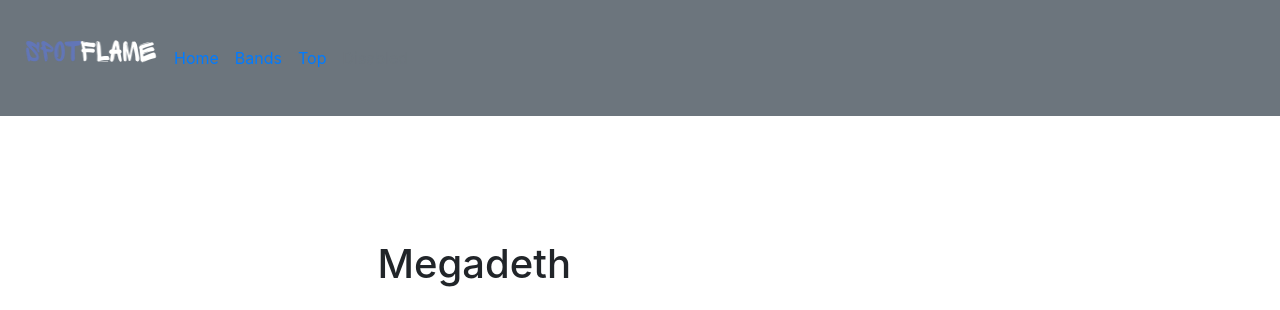
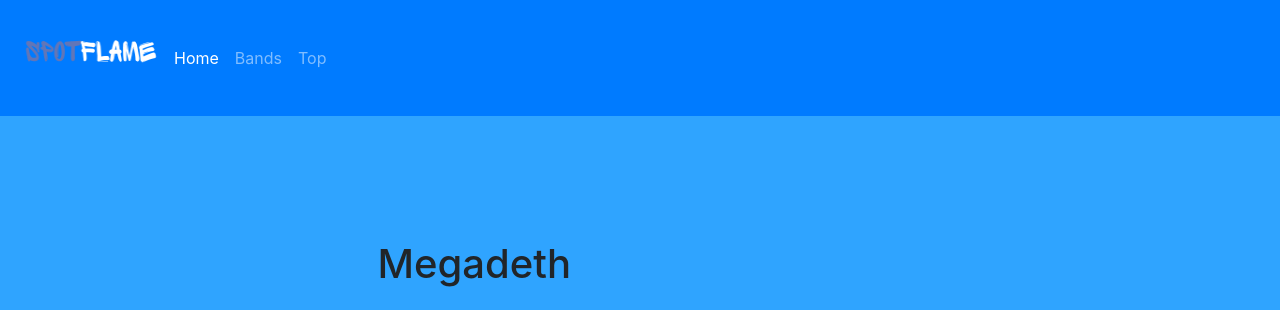
Before and after one commit to Rochamarc/playlist-django, a Django app: page /album/11 in a window 1280 px wide. Shown: the top 310 px of the page. Run offline with Django 3.2, Linux system fonts and the light colour scheme; data comes from the database, SQL or seed files in the repository; some libraries are stand-ins or nearby versions.

Commit message:
migrating data

```diff
--- a/artist/templates/artist/base.html
+++ b/artist/templates/artist/base.html
@@ -15,13 +15,13 @@
         <meta name="viewport" content="width=device-width, initial-scale=1, shrink-to-fit=no">
     </head>
 
-    <body>
+    <body div style="background-color: #2FA4FF;">
 
         <!-- Page Content -->
 
 
           <!-- NavBar -->
-          <div class="navbar navbar-expand-lg bg-secondary">
+          <div class="navbar navbar-expand-lg navbar-dark bg-primary">
 
             <a class="narvbar-brand" href="{% url 'index' %}">
               <img class="logo-size" src="../../static/artist/spotflame_azul.png">
@@ -39,18 +39,22 @@
                 <li class="nav-item">
                   <a class="nav-link" href="{% url 'top-index'  %}">Top</a>
                 </li>
+                <!--
                 <li class="nav-item">
                   <a class="nav-link disabled" href="#" tabindex="-1" aria-disabled="true">Disabled</a>
                 </li>
+              -->
               </ul>
             </div>
 
           </div>
 
-        <div class="container content-header">
-          <!-- Aqui vem o conteudo principal -->
-          {% block content %} {% endblock %}
-        </div>
+
+
+          <div class="container content-header">
+              <!-- Aqui vem o conteudo principal -->
+            {% block content %} {% endblock %}
+          </div>
 
 
 
--- a/artist/urls.py
+++ b/artist/urls.py
@@ -3,6 +3,7 @@
 from . import views
 
 urlpatterns = [
+    path('', views.top_index, name='top-index'),
     path('songs/',views.index, name='index'),
     path('top/', views.top_index, name='top-index'),
     path('bands/',views.bands_index, name='bands-index'),
```
